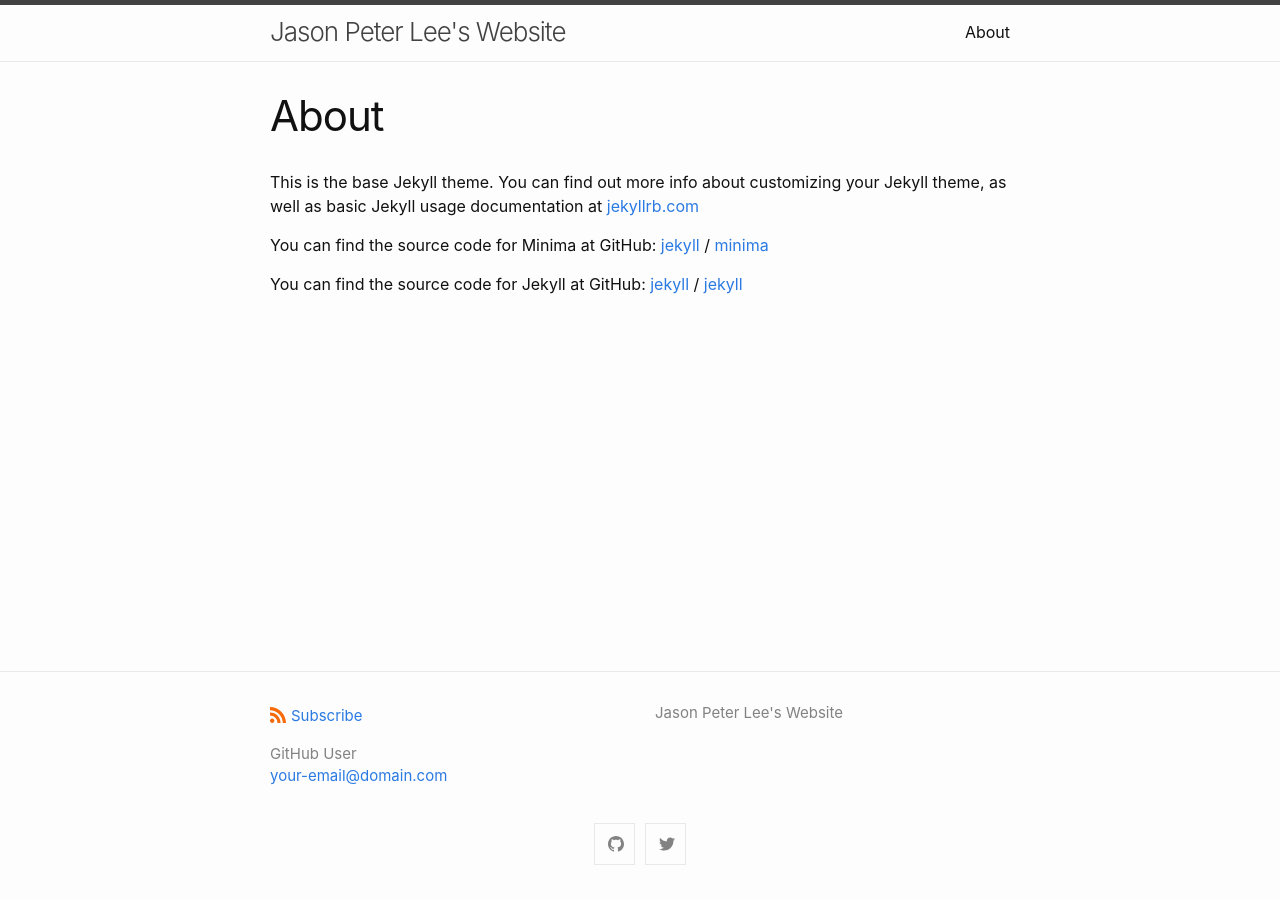
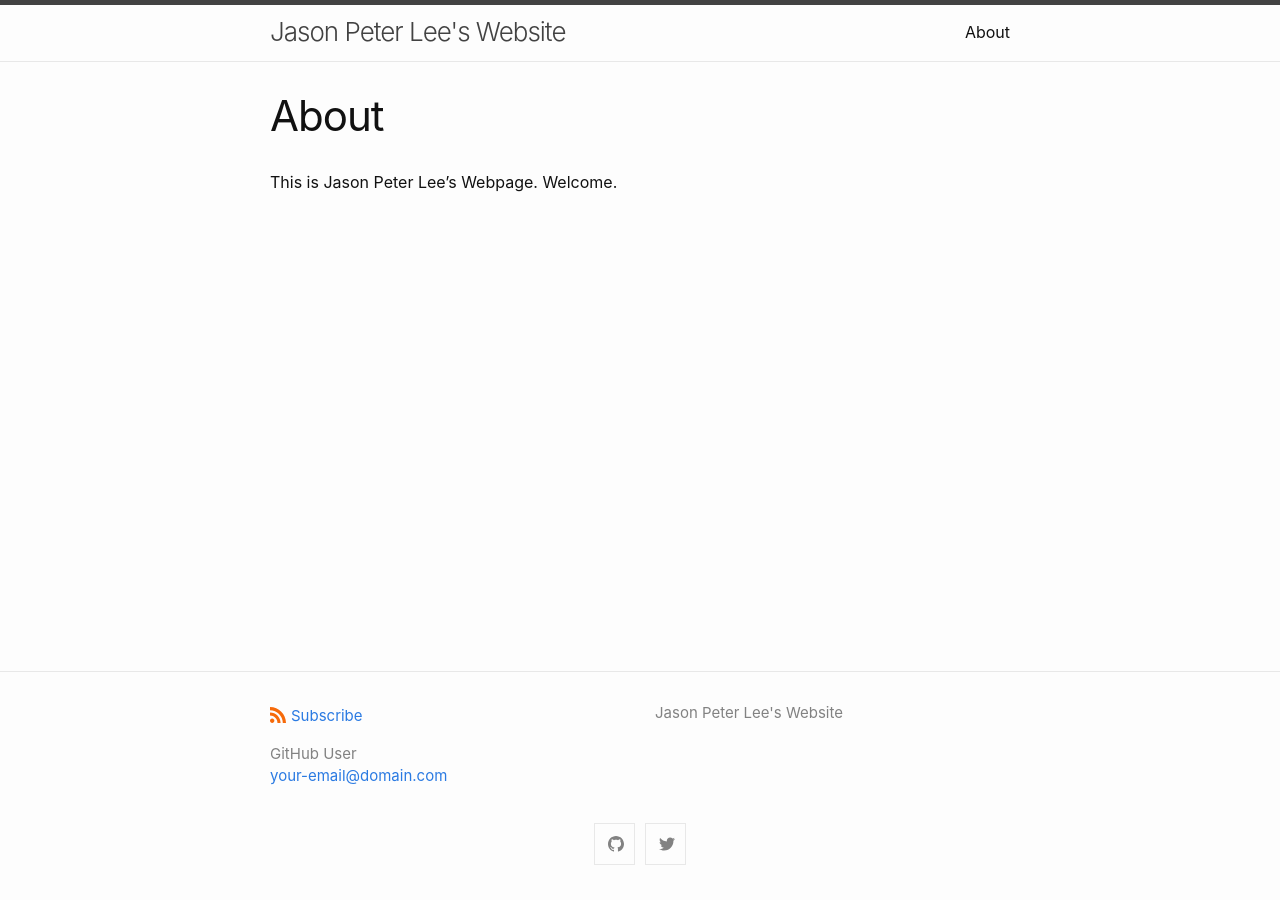
Before and after one commit to jasonpeterlee/jasonpeterlee.github.io, a Jekyll site: the page built from about.md, in a window 1280 px wide. Built offline with Jekyll 4.4.1, drawn with Linux system fonts in a browser that asks for light colours.

Commit message:
changed about page

```diff
--- a/about.md
+++ b/about.md
@@ -4,15 +4,5 @@ title: About
 permalink: /about/
 ---
 
-This is the base Jekyll theme. You can find out more info about customizing your Jekyll theme, as well as basic Jekyll usage documentation at [jekyllrb.com](https://jekyllrb.com/)
-
-You can find the source code for Minima at GitHub:
-[jekyll][jekyll-organization] /
-[minima](https://github.com/jekyll/minima)
-
-You can find the source code for Jekyll at GitHub:
-[jekyll][jekyll-organization] /
-[jekyll](https://github.com/jekyll/jekyll)
-
-
-[jekyll-organization]: https://github.com/jekyll
+This is Jason Peter Lee's Webpage.
+Welcome.
```
